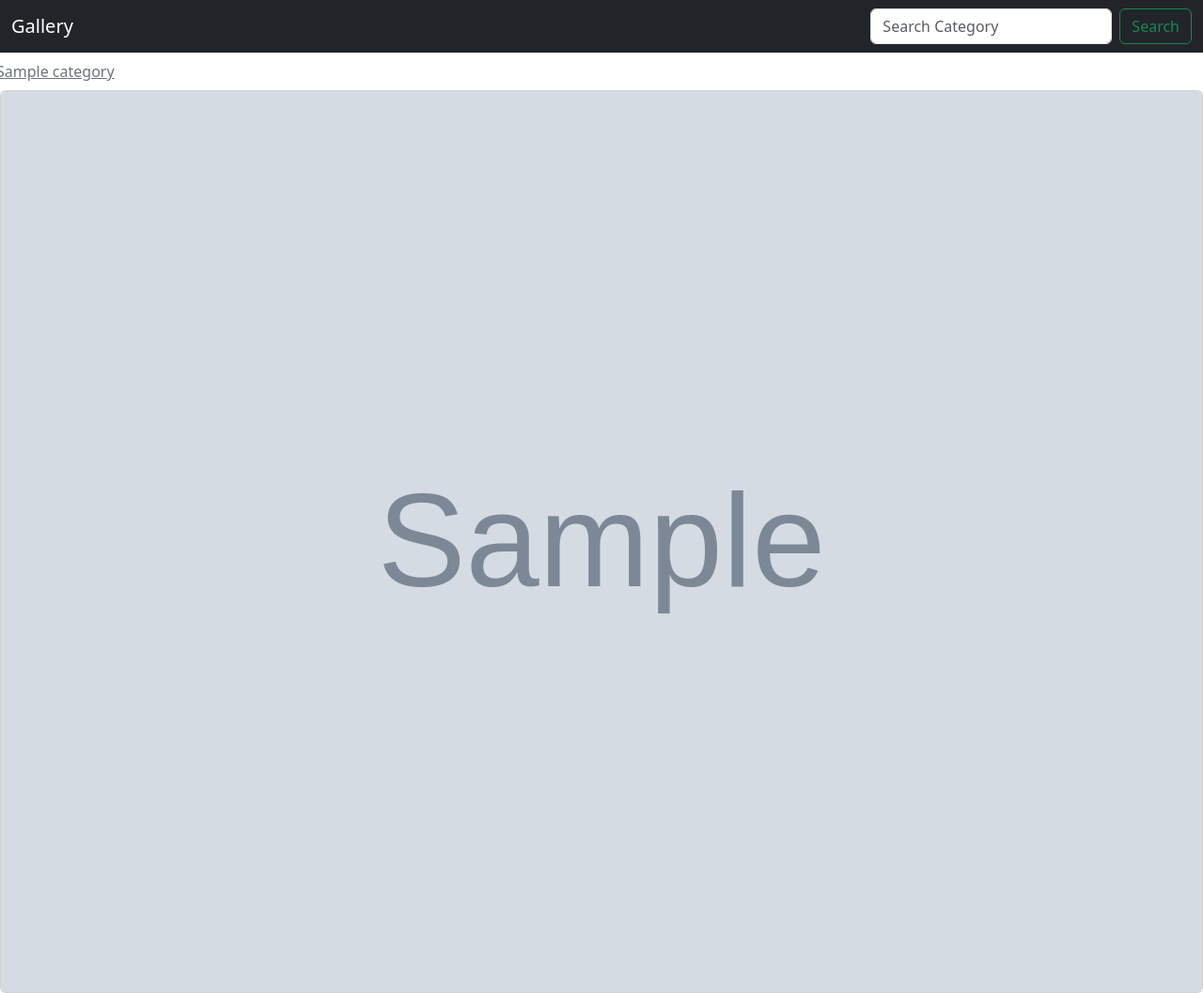
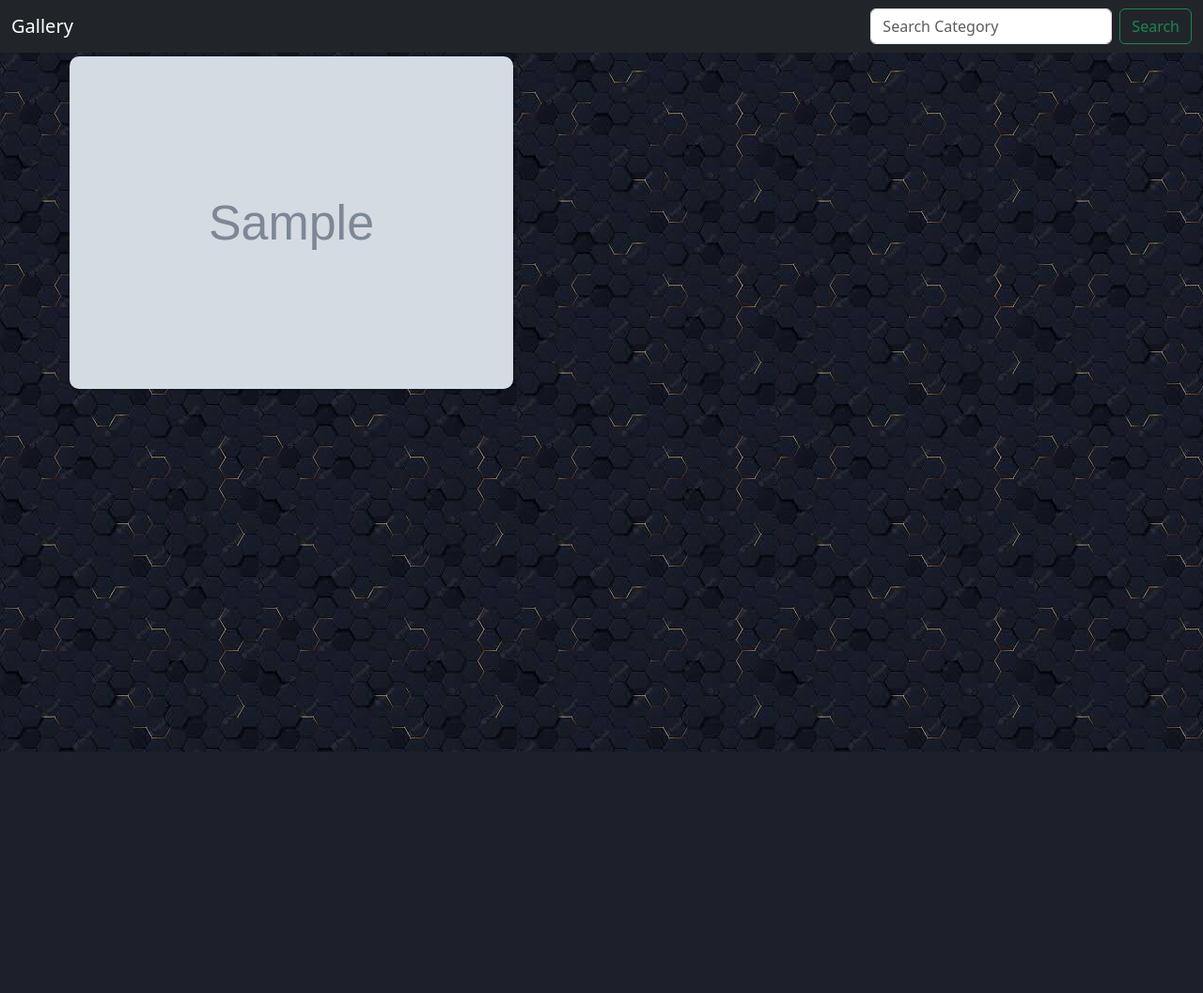
Before and after one commit to brenda-nthenya/image_gallery, a Django app: page / in a window 1280 px wide. Shown: the whole page at 94% size. After the commit the page ends 800 px from the top, so only its background shows below. Run offline with Django 3.2, Linux system fonts and the light colour scheme; tables that the repository leaves empty hold one stand-in row (values such as "Sample post"); grey boxes marked "Sample" are stand-in pictures; some libraries are stand-ins or nearby versions.

Commit message:
Adds background to the base html, changes the overall layout of the index file

```diff
--- a/image_gallery/templates/gallery/base.html
+++ b/image_gallery/templates/gallery/base.html
@@ -32,4 +32,10 @@
         {% bootstrap_javascript %}
     {% endblock %}
   </body>
+  <style>
+    body {
+      background-image:url("/static/photos/images.jpeg");
+    }
+
+  </style>
 </html>
--- a/image_gallery/templates/gallery/index.html
+++ b/image_gallery/templates/gallery/index.html
@@ -1,25 +1,72 @@
 {% extends 'gallery/base.html' %}
 
 {% block content %}
-    <div class="gallery">
-        <div class="row">
-            <nav class="nav d-flex justify-content-between">
+<body>
 
-                {% for category in categories %}
-                    <a class="p-2 link-secondary" href="">{{category.name}}</a>
+    <div class="container-fluid" id="container">
+        <div id="image" class=" container p-1">
+            <div id="front" class=" zoom">
+                {% for new_image in image %}
+                <div class="overlay">
+
+                    <div class="col-md-5">
+                        <div class="well">
+                            <img src="{{new_image.image.url}}" style="width: 100%" class="image" data-toggle="modal" data-target="#exampleModal{{new_image.id}}"class="img-responsive" alt="Image">
+                        </div>
+                    </div>
+
+                </div>
                 {% endfor %}
-
-            </nav>
+            </div>
         </div>
 
-        <div class="row">
-            <div class="card-columns">
-            {% for new_image in image %}
-                <div class="card" data-toggle="modal" data-target="#{{new_image.id}}">
-                    <img src="{{new_image.image.url}}" alt="{{new_image.name}}" class="card-img">
+
+
+    <!--  modal -->
+    {% for new_image in image %}
+        <div class="modal fade"  id="exampleModal{{new_image.id}}" tabindex="-1" role="dialog" aria-labelledby="exampleModalCenterTitle"
+    aria-hidden="true">
+            <div class="modal-dialog modal-dialog-centered" role="document">
+                <div class="modal-content">
+                    <div class="modal-header">
+                        <h5 class="modal-title" id="exampleModalLongTitle">{{new_image.name }}</h5>
+                        <button type="button" class="close" data-dismiss="modal" aria-label="Close">
+                        <span aria-hidden="true">&times;</span>
+                    </div>
+                    <div class="modal-body">
+                        <img src="{{new_image.image.url}}" class="img-fluid" data-toggle="modal" data-target="#exampleModal{{new_image.id}}" style="width: 100%;">
+                        <p> {{new_image.description }}</p><label for="location"> Image location :{{new_image.location }}</label> <br>
+                        <label for="Category">Category: {{new_image.category}}</label>
+                    <div class="modal-footer">
+                        <input class="form-control" type="text" value="http://127.0.0.1:8000{{new_image.image.url}}" id="thislinkhere-{{new_image.id}}">
+                        <a onclick="copyLink('{{new_image.id}}'.url)"><button type="button" class="btn btn-outline-secondary my-2 my-sm-0 link-btn">Copy Link</button></a>
+                    </div>
+                    <button type="button" class="btn btn-primary" data-dismiss="modal">Close</button>
                 </div>
-            {% endfor %}
             </div>
         </div>
     </div>
+
+</body>
+<style>
+    .image{
+        box-shadow: 0 1px 3px rgba(0, 0, 0, 0.12), 0 1px 2px rgba(0, 0, 0, 0.24);
+        transition: all 0.3s ease 0s;
+        cursor: pointer;
+        border-radius: 10px;
+        width: 100% !important;
+      }
+      .image:hover{
+        box-shadow: 0 14px 28px rgba(0, 0, 0, 0.25), 0 10px 10px rgba(0, 0, 0, 0.22);
+        opacity: 0.7;
+        overflow: hidden;
+        transition: .5s ease;
+        transform: translateY(-7px);
+      }
+
+
+
+    </style>
+
+    {% endfor %}
 {% endblock %}
```
Also changed, not shown: image_gallery/templates/gallery/image.html (added, +21 -0 lines), image_gallery/templates/gallery/search_res.html (+14 -36 lines).
